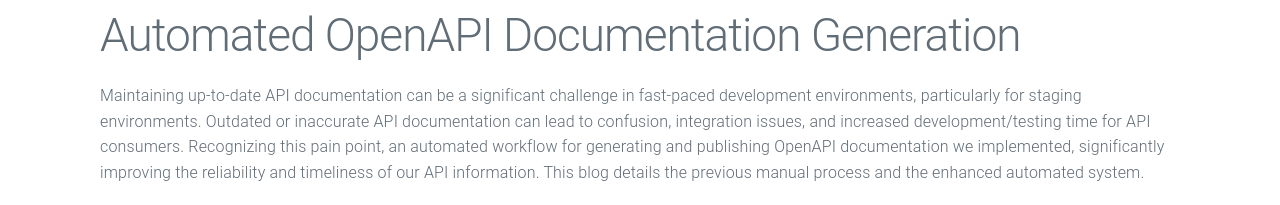
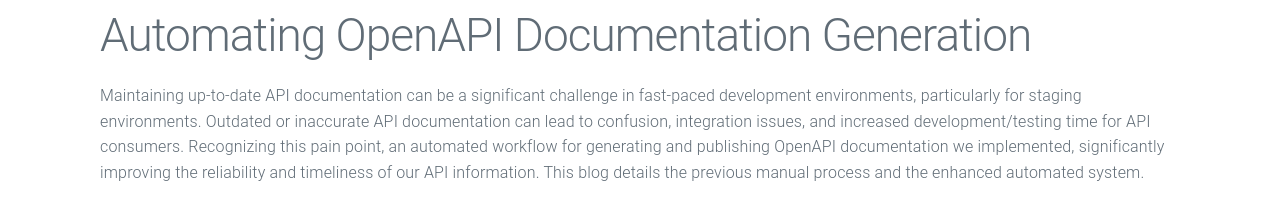
Before and after one commit to veera-linga/blogs, a Jekyll site: the page built from automating-openapi-docs.md, in a window 1280 px wide. Shown: the top 205 px of the page. Built offline with Jekyll 4.4.1, drawn with Linux system fonts in a browser that asks for light colours; our own code applies the rules of GitHub Pages for plain Markdown files.

Commit message:
Update automating-openapi-docs.md
Signed-off-by: veera <124036467+veera-linga@users.noreply.github.com>

```diff
--- a/automating-openapi-docs.md
+++ b/automating-openapi-docs.md
@@ -1,4 +1,4 @@
-# Automated OpenAPI Documentation Generation
+# Automating OpenAPI Documentation Generation
 
 Maintaining up-to-date API documentation can be a significant challenge in fast-paced development environments, particularly for staging environments. Outdated or inaccurate API documentation can lead to confusion, integration issues, and increased development/testing time for API consumers. Recognizing this pain point, an automated workflow for generating and publishing OpenAPI documentation we implemented, significantly improving the reliability and timeliness of our API information. This blog details the previous manual process and the enhanced automated system.
 
```
